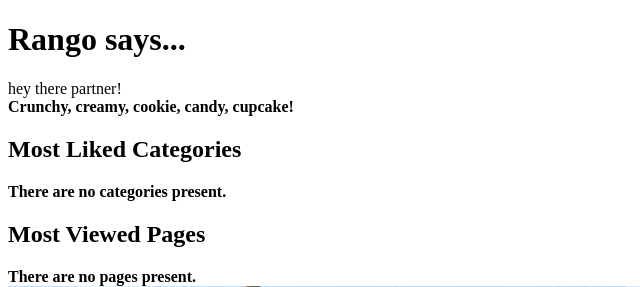
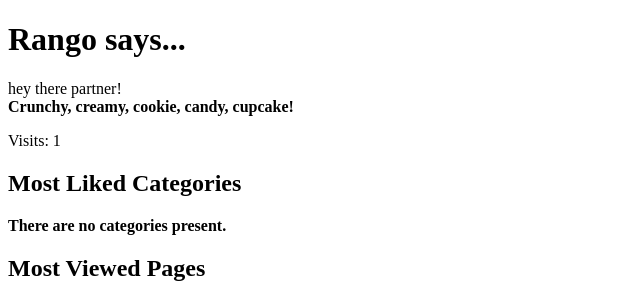
Before and after one commit to notgwilym/tango_with_django_project, a Django app: page / in a window 1280 px wide. Shown: the top 287 px of the page, without its empty margins (0-640 px from the left). Run offline with Django 3.2, Linux system fonts and the light colour scheme; data that the repository does not hold is empty.

Commit message:
visit counter working

```diff
--- a/rango/views.py
+++ b/rango/views.py
@@ -9,6 +9,31 @@ from django.urls import reverse
 from rango.forms import UserForm, UserProfileForm
 from django.contrib.auth import authenticate, login, logout
 from django.contrib.auth.decorators import login_required
+from datetime import datetime
+
+def visitor_cookie_handler(request, response):
+    # Get the number of visits to the site.
+    # We use the COOKIES.get() function to obtain the visits cookie.
+    # If the cookie exists, the value returned is cast to an integer.
+    # If the cookie doesn't exist, then the default value of 1 is used.
+    visits = int(request.COOKIES.get('visits', '1'))
+
+    last_visit_cookie = request.COOKIES.get('last_visit', str(datetime.now()))
+    last_visit_time = datetime.strptime(last_visit_cookie[:-7], '%Y-%m-%d %H:%M:%S')
+
+    # If it's been more than a day since the last visit...
+    if (datetime.now() - last_visit_time).seconds > 0:
+        visits += 1
+        # Update the last visit cookie now that we have updated the count.
+        response.set_cookie('last_visit', str(datetime.now()))
+    else:
+        # Set the last visit cookie
+        response.set_cookie('last_visit', last_visit_cookie)
+
+    # Update/set the visits cookie
+    response.set_cookie('visits', visits)
+
+
 
 
 def index(request):
@@ -23,8 +48,16 @@ def index(request):
     context_dict['boldmessage'] = 'Crunchy, creamy, cookie, candy, cupcake!'
     context_dict['categories'] = category_list_likes
     context_dict['pages'] = pages_list_views
-    # Render the response and send it back!
-    return render(request, 'rango/index.html', context=context_dict)
+    context_dict['visits'] = int(request.COOKIES.get('visits', '1'))
+
+    # Obtain our Response object early so we can add cookie information.
+    response = render(request, 'rango/index.html', context=context_dict)
+
+    # Call function to handle the cookies
+    visitor_cookie_handler(request, response)
+
+    # Return response back to the user, updating any cookies that need changed.
+    return response
 
 def about(request):
     context_dict = {'boldmessage': 'This tutorial has been put together by Gwilym.'}
--- a/templates/rango/index.html
+++ b/templates/rango/index.html
@@ -13,6 +13,7 @@
         {% endif %}
         <br />
         <strong>{{ boldmessage }}</strong><br />
+        <p>Visits: {{ visits }}</p>
     </div>
 
     <div>
```
